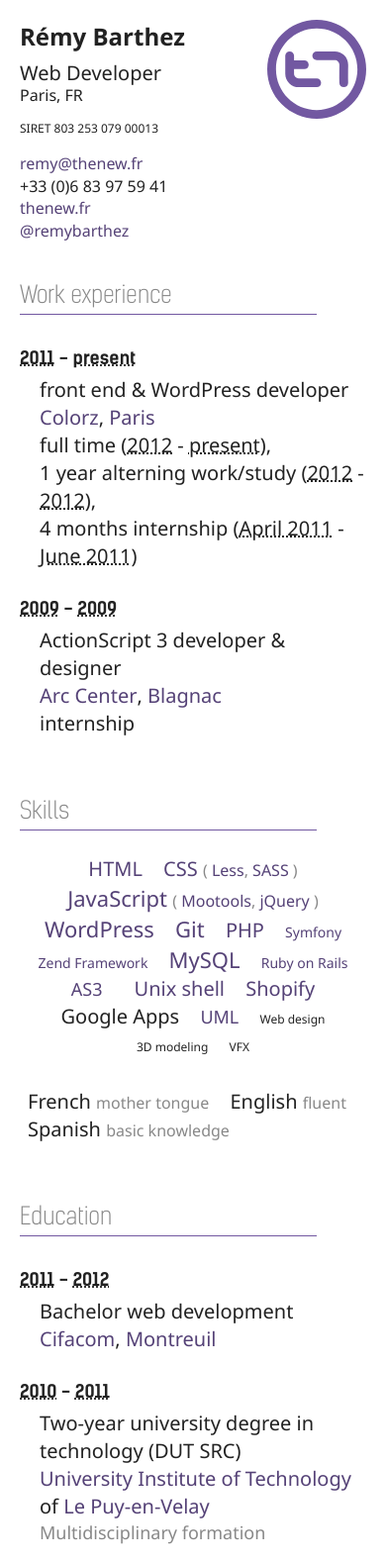
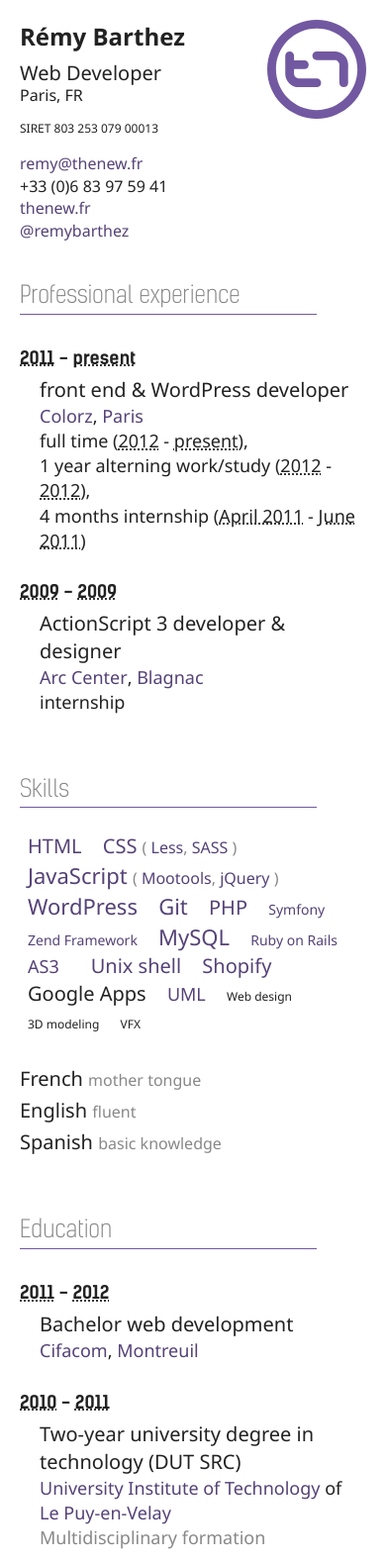
Before and after one commit to thenew/resume, a plain HTML site: page index.html in a window 390 px wide. Shown: the top 1578 px of the page at 99% size. Drawn offline with Linux system fonts and the light colour scheme.

Commit message:
wording + mobile

```diff
--- a/index.html
+++ b/index.html
@@ -163,37 +163,6 @@ a:hover {
     fill: #7258a1;
 }
 
-@media (max-width: 1060px) {
-    .col-side {
-        width: 160px;
-    }
-
-    .col-main {
-        /*width: 700px;*/
-    }
-}
-
-@media  (max-width: 768px) {
-    .wrapper {
-        display: block;
-    }
-
-    .col {
-        display: block;
-        width: 100%;
-    }
-
-    .col + .col {
-        margin-top: 40px;
-        padding: 0;
-    }
-
-    .logo {
-        right: 0;
-        left: auto;
-    }
-}
-
 .name {
     font-size: 24px;
     margin-bottom: 6px;
@@ -247,6 +216,11 @@ a:hover {
     font-style: italic;
     color: #555;
     margin-bottom: 20px;
+}
+
+.org,
+.description {
+    font-size: 18px;
 }
 
 .information,
@@ -318,6 +292,46 @@ a:hover {
     color: #888;
 }
 
+@media (max-width: 1060px) {
+    .col-side {
+        width: 160px;
+    }
+
+    .col-main {
+        /*width: 700px;*/
+    }
+}
+
+@media  (max-width: 768px) {
+    .wrapper {
+        display: block;
+    }
+
+    .col {
+        display: block;
+        width: 100%;
+    }
+
+    .col + .col {
+        margin-top: 40px;
+        padding: 0;
+    }
+
+    .logo {
+        right: 0;
+        left: auto;
+    }
+
+    .skills {
+        text-align: left;
+    }
+
+    .langs li {
+        display: block;
+        margin: 4px 0;
+    }
+}
+
 /* ----------------------------------------------------------
    Print
    ------------------------------------------------------- */
@@ -367,6 +381,11 @@ a:hover {
 
     .name {
         font-size: 20px;
+    }
+
+    .org,
+    .description {
+        font-size: 13px;
     }
 
     .skills {
@@ -459,7 +478,7 @@ a:hover {
             </p>
 
             <div class="section experience-section">
-                <h2 class="section-title">Work experience</h2>
+                <h2 class="section-title">Professional experience</h2>
                 <ol class="vcalendar">
                     <li class="experience vevent vcard cf">
                         <div class="dates">
```
